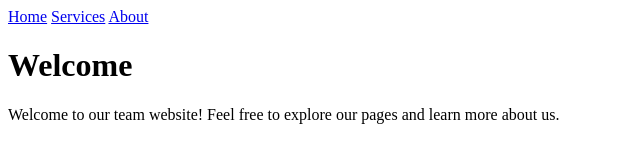
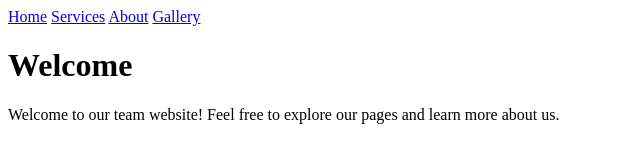
Before and after one commit to AmirhTehrani/team-website, a plain HTML site: page index.html in a window 1280 px wide. Shown: the full height of the page, 0-640 px from the left. Drawn offline with Linux system fonts and the light colour scheme.

Commit message:
Update navigation links

```diff
--- a/index.html
+++ b/index.html
@@ -10,6 +10,7 @@
     <a href="index.html">Home</a>
     <a href="services.html">Services</a>
     <a href="about.html">About</a>
+    <a href="gallery.html">Gallery</a>
   </nav>
   <h1>Welcome</h1>
   <p>Welcome to our team website! Feel free to explore our pages and learn more about us.</p>
```
Also changed, not shown: about.html (+1 -0 lines).
